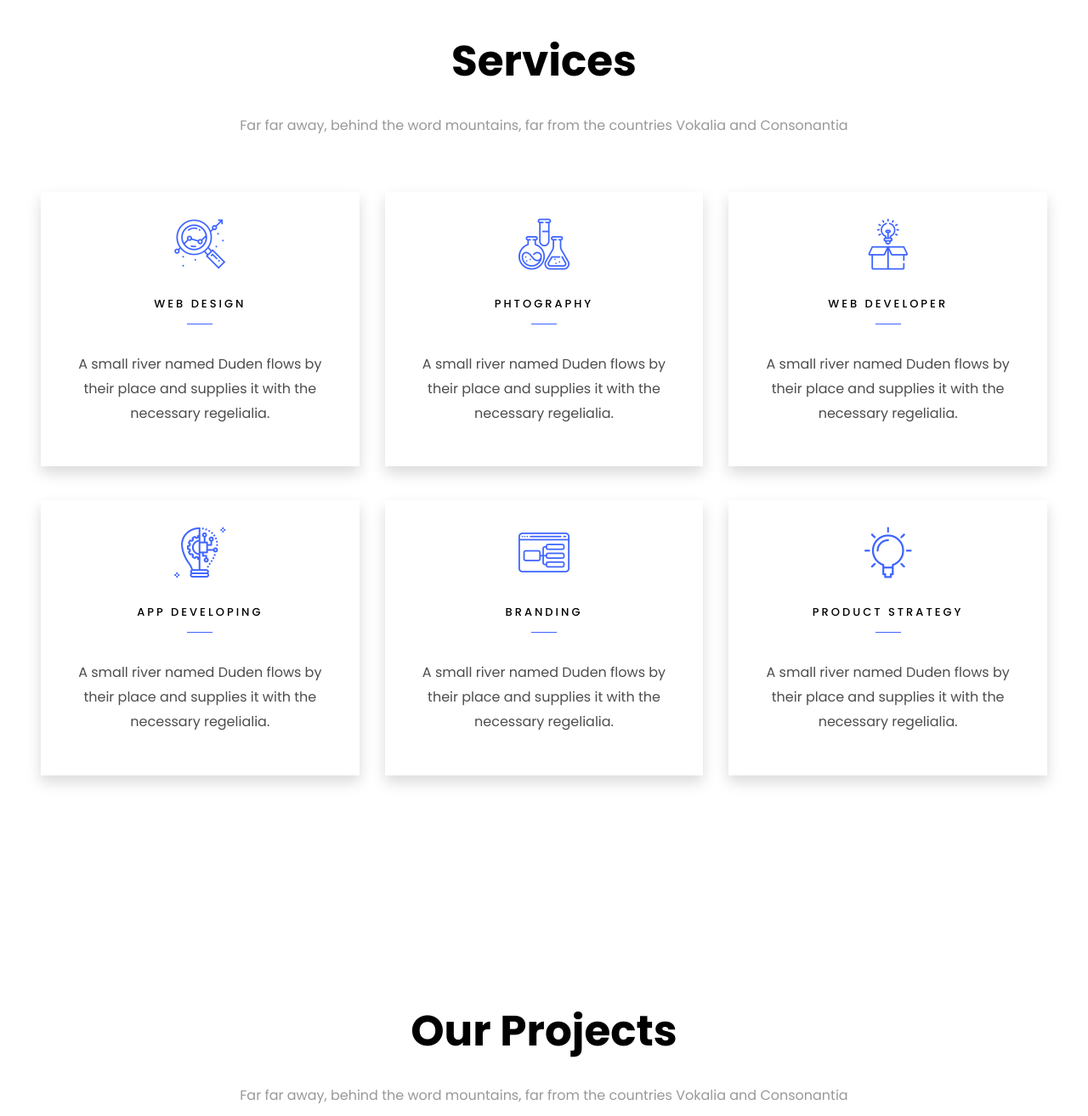
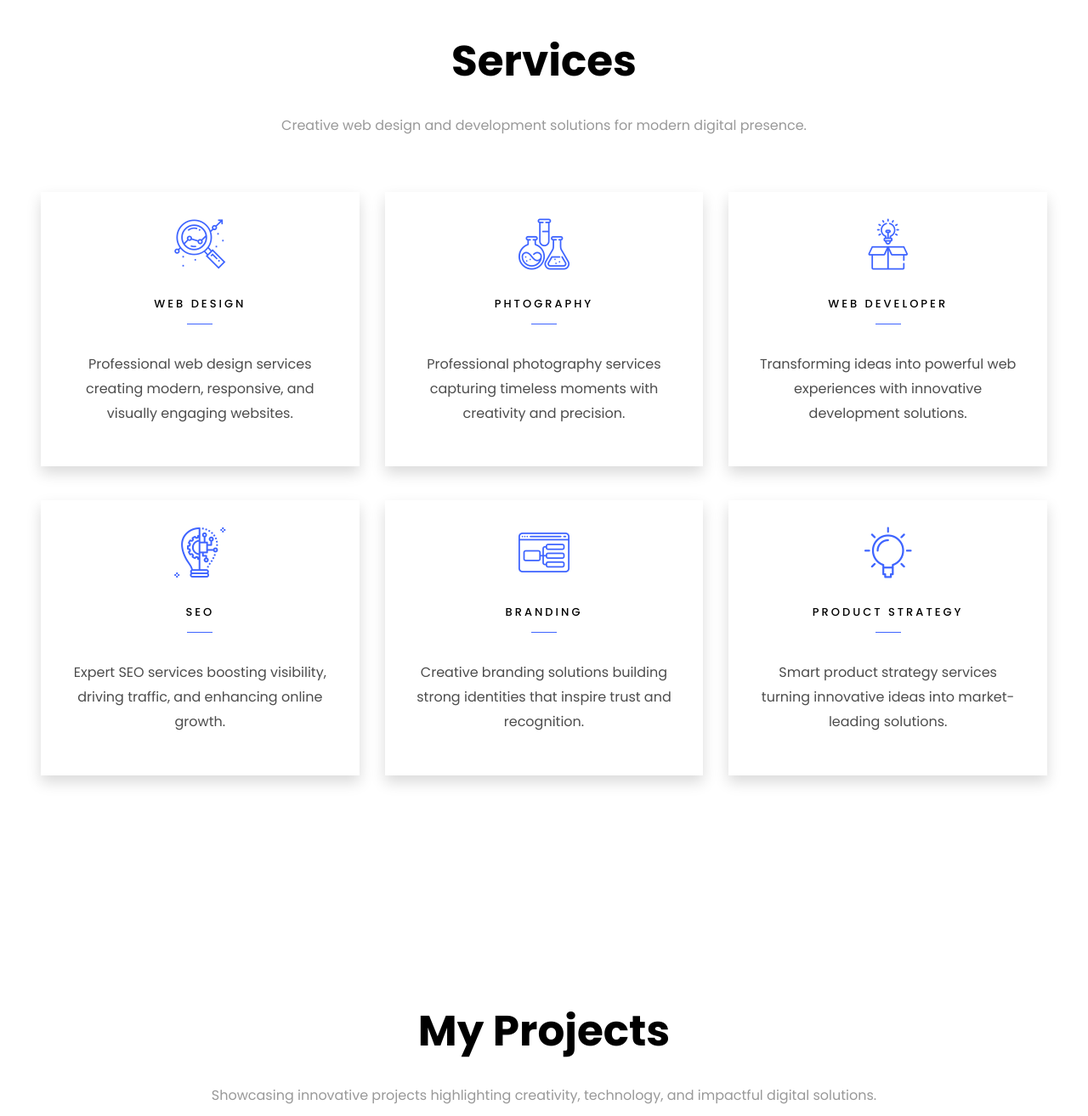
Before and after one commit to MohamedArshath10/Arshath-portfolio, a plain HTML site: page index.html in a window 1280 px wide. Shown: the part 4500-5814 px from the top of the page at 85% size. Drawn offline with Linux system fonts and the light colour scheme; files whose address does not match are found by name.

Commit message:
Completed Services section

```diff
--- a/index.html
+++ b/index.html
@@ -419,7 +419,7 @@
           <div class="col-md-12 heading-section text-center ftco-animate">
           	<h1 class="big big-2">Services</h1>
             <h2 class="mb-4">Services</h2>
-            <p>Far far away, behind the word mountains, far from the countries Vokalia and Consonantia</p>
+            <p>Creative web design and development solutions for modern digital presence.</p>
           </div>
         </div>
     		<div class="row">
@@ -430,7 +430,7 @@
 							</span>
 							<div class="desc">
 								<h3 class="mb-5">Web Design</h3>
-								<p>A small river named Duden flows by their place and supplies it with the necessary regelialia.</p>
+								<p>Professional web design services creating modern, responsive, and visually engaging websites.</p>
 							</div>
 						</a>
 					</div>
@@ -441,7 +441,7 @@
 							</span>
 							<div class="desc">
 								<h3 class="mb-5">Phtography</h3>
-								<p>A small river named Duden flows by their place and supplies it with the necessary regelialia.</p>
+								<p>Professional photography services capturing timeless moments with creativity and precision.</p>
 							</div>
 						</a>
 					</div>
@@ -452,7 +452,7 @@
 							</span>
 							<div class="desc">
 								<h3 class="mb-5">Web Developer</h3>
-								<p>A small river named Duden flows by their place and supplies it with the necessary regelialia.</p>
+								<p>Transforming ideas into powerful web experiences with innovative development solutions.</p>
 							</div>
 						</a>
 					</div>
@@ -463,8 +463,8 @@
 								<i class="flaticon-innovation"></i>
 							</span>
 							<div class="desc">
-								<h3 class="mb-5">App Developing</h3>
-								<p>A small river named Duden flows by their place and supplies it with the necessary regelialia.</p>
+								<h3 class="mb-5">SEO</h3>
+								<p>Expert SEO services boosting visibility, driving traffic, and enhancing online growth.</p>
 							</div>
 						</a>
 					</div>
@@ -475,7 +475,7 @@
 							</span>
 							<div class="desc">
 								<h3 class="mb-5">Branding</h3>
-								<p>A small river named Duden flows by their place and supplies it with the necessary regelialia.</p>
+								<p>Creative branding solutions building strong identities that inspire trust and recognition.</p>
 							</div>
 						</a>
 					</div>
@@ -486,7 +486,7 @@
 							</span>
 							<div class="desc">
 								<h3 class="mb-5">Product Strategy</h3>
-								<p>A small river named Duden flows by their place and supplies it with the necessary regelialia.</p>
+								<p>Smart product strategy services turning innovative ideas into market-leading solutions.</p>
 							</div>
 						</a>
 					</div>
@@ -500,8 +500,8 @@
     		<div class="row no-gutters justify-content-center pb-5">
           <div class="col-md-12 heading-section text-center ftco-animate">
           	<h1 class="big big-2">Projects</h1>
-            <h2 class="mb-4">Our Projects</h2>
-            <p>Far far away, behind the word mountains, far from the countries Vokalia and Consonantia</p>
+            <h2 class="mb-4">My Projects</h2>
+            <p>Showcasing innovative projects highlighting creativity, technology, and impactful digital solutions.</p>
           </div>
         </div>
     		<div class="row no-gutters">
```
Also changed, not shown: images/Screenshot 2025-08-16 212939.png (added), images/proPic2.png (added), images/proPic3.png (added), images/proPic4.png (added), images/proPic5.png (added), 1 other file.
